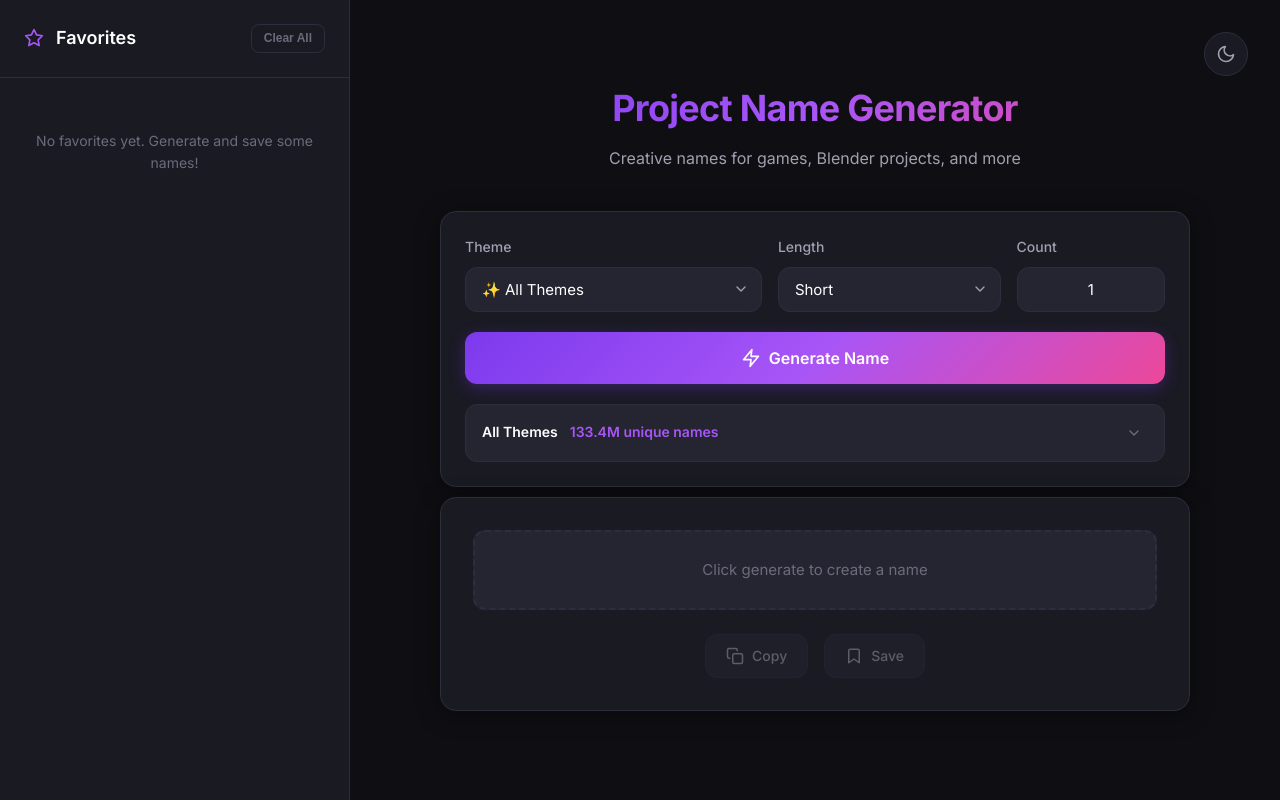
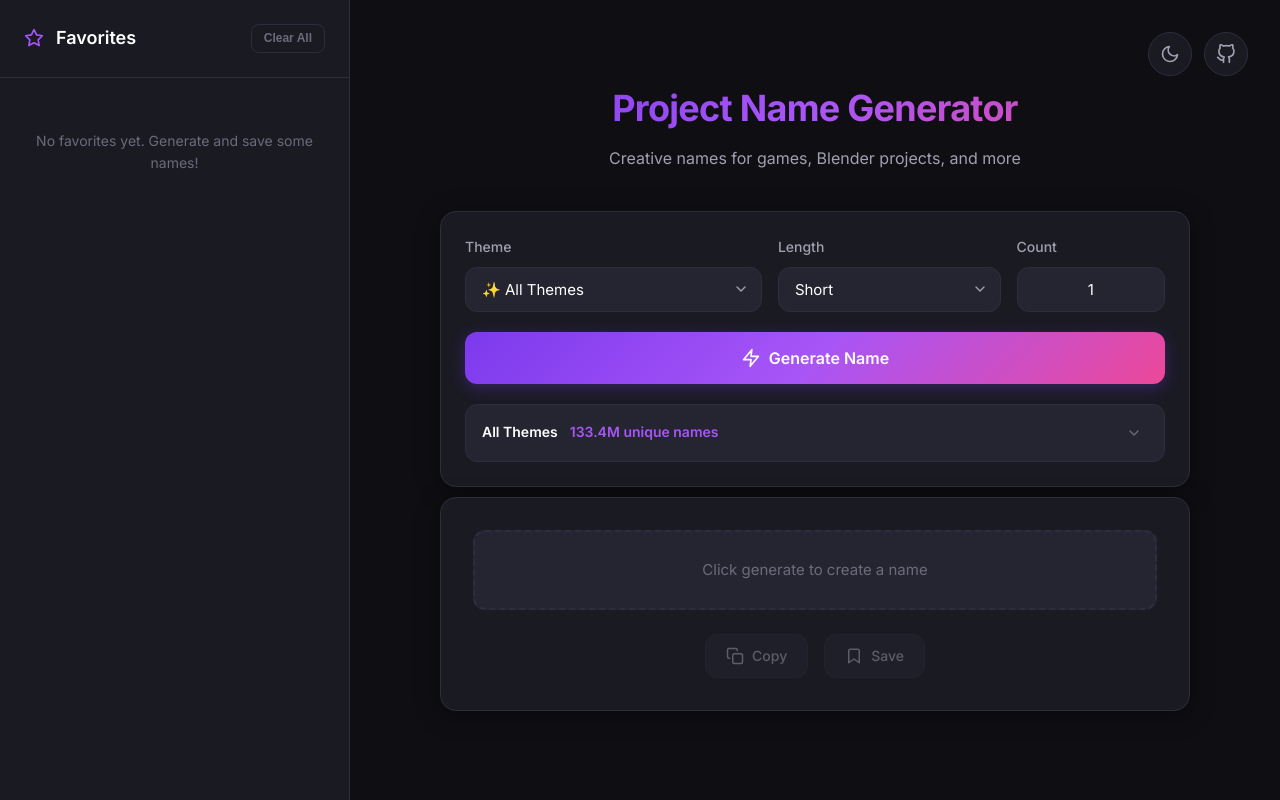
Before and after one commit to CommanderFoo/project-name-generator, a plain HTML site: page index.html in a window 1280 px wide. Drawn offline with Linux system fonts and the light colour scheme.

Commit message:
Add GitHub link to top actions and update styles
Introduced a GitHub repository link next to the theme toggle in the main view by wrapping both in a new .top_actions container. Updated CSS to style the new .top_actions section and ensure proper layout and hover effects for both the theme toggle and GitHub link.

```diff
--- a/index.html
+++ b/index.html
@@ -37,10 +37,12 @@
 
         <!-- Main View -->
         <main class="main_content">
-            <!-- Theme Toggle -->
+            <!-- Top Actions -->
+            <div class="top_actions">
                 <button class="theme_toggle" id="theme_toggle" aria-label="Toggle theme">
                     <svg class="icon_sun" xmlns="http://www.w3.org/2000/svg" width="20" height="20" viewBox="0 0 24 24"
-                    fill="none" stroke="currentColor" stroke-width="2" stroke-linecap="round" stroke-linejoin="round">
+                        fill="none" stroke="currentColor" stroke-width="2" stroke-linecap="round"
+                        stroke-linejoin="round">
                         <circle cx="12" cy="12" r="5"></circle>
                         <line x1="12" y1="1" x2="12" y2="3"></line>
                         <line x1="12" y1="21" x2="12" y2="23"></line>
@@ -52,10 +54,21 @@
                         <line x1="18.36" y1="5.64" x2="19.78" y2="4.22"></line>
                     </svg>
                     <svg class="icon_moon" xmlns="http://www.w3.org/2000/svg" width="20" height="20" viewBox="0 0 24 24"
-                    fill="none" stroke="currentColor" stroke-width="2" stroke-linecap="round" stroke-linejoin="round">
+                        fill="none" stroke="currentColor" stroke-width="2" stroke-linecap="round"
+                        stroke-linejoin="round">
                         <path d="M21 12.79A9 9 0 1 1 11.21 3 7 7 0 0 0 21 12.79z"></path>
                     </svg>
                 </button>
+                <a href="https://github.com/CommanderFoo/project-name-generator" target="_blank" class="github_link"
+                    title="View source on GitHub" rel="noopener noreferrer">
+                    <svg xmlns="http://www.w3.org/2000/svg" width="20" height="20" viewBox="0 0 24 24" fill="none"
+                        stroke="currentColor" stroke-width="2" stroke-linecap="round" stroke-linejoin="round">
+                        <path
+                            d="M9 19c-5 1.5-5-2.5-7-3m14 6v-3.87a3.37 3.37 0 0 0-.94-2.61c3.14-.35 6.44-1.54 6.44-7A5.44 5.44 0 0 0 20 4.77 5.07 5.07 0 0 0 19.91 1S18.73.65 16 2.48a13.38 13.38 0 0 0-7 0C6.27.65 5.09 1 5.09 1A5.07 5.07 0 0 0 5 4.77a5.44 5.44 0 0 0-1.5 3.78c0 5.42 3.3 6.61 6.44 7A3.37 3.37 0 0 0 9 18.13V22">
+                        </path>
+                    </svg>
+                </a>
+            </div>
 
             <div class="content_wrapper">
                 <!-- Header -->
--- a/style.css
+++ b/style.css
@@ -166,11 +166,18 @@ body {
     padding: 2rem 0;
 }
 
-/* Theme Toggle Positioning */
-.theme_toggle {
+/* Top Actions Positioning */
+.top_actions {
     position: absolute;
     top: 2rem;
     right: 2rem;
+    display: flex;
+    gap: 0.75rem;
+    z-index: 100;
+}
+
+.theme_toggle,
+.github_link {
     width: 44px;
     height: 44px;
     border-radius: 50%;
@@ -182,7 +189,6 @@ body {
     align-items: center;
     justify-content: center;
     transition: all var(--transition-fast);
-    z-index: 100;
 }
 
 /* Controls Section */
@@ -573,10 +579,18 @@ body {
     border-color: var(--accent-primary);
 }
 
-.theme_toggle:hover {
+.theme_toggle:hover,
+.github_link:hover {
     background: var(--bg-hover);
     color: var(--text-primary);
+}
+
+.theme_toggle:hover {
     transform: rotate(15deg);
+}
+
+.github_link:hover {
+    transform: translateY(-2px);
 }
 
 .icon_sun,
@@ -775,9 +789,13 @@ body {
         justify-content: center;
     }
 
-    .theme_toggle {
+    .top_actions {
         top: 1rem;
         right: 1rem;
+    }
+
+    .theme_toggle,
+    .github_link {
         width: 40px;
         height: 40px;
     }
```
Lines whose indentation alone changed are shown as unchanged.
